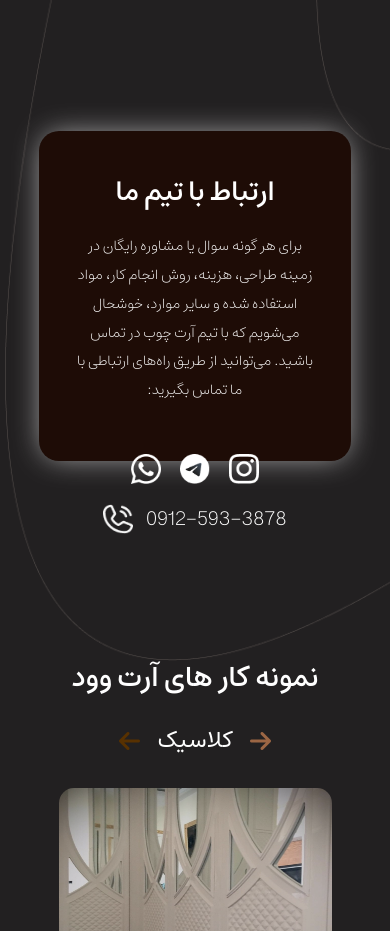
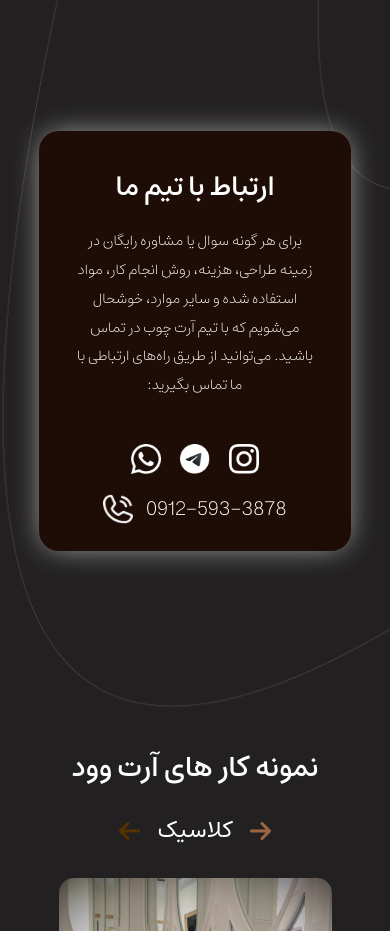
Before and after one commit to Mohammad-PanahiNik/Art-wood, a React (Create React App) app in the folder art-wood/: page / in a window 390 px wide. Shown: the part 3000-3931 px from the top of the page. Built offline with nearby package versions, Linux system fonts and the light colour scheme.

Commit message:
responsive

```diff
--- a/art-wood/src/Components/Contract/contract.css
+++ b/art-wood/src/Components/Contract/contract.css
@@ -86,11 +86,12 @@
         display:  block;
         text-align: center;
         border-radius: 20px;
+        height:350px;
     }
     .contract-text  {
         width: 100%;
         /* margin: auto; */
-        padding: 25px 10%;
+        padding: 20px 10%;
     }
     .contract-text h1 {
         margin: 20px 0;
@@ -111,7 +112,7 @@
 @media (max-width : 550px) {
     .contract {
         width: 80%;
-        height: 330px;
+        height: 420px;
     }
     .contract-social {
         display: block;
--- a/art-wood/src/Components/Description/description.css
+++ b/art-wood/src/Components/Description/description.css
@@ -95,12 +95,7 @@
     }
 }
 @media (max-width : 550px) {
-    .order-right{
-        width: 30px;
-        height: 2012px;
-    }
     .property {
-        right: 60px;
         margin: 75px 0;
     }
     .property p {
```
